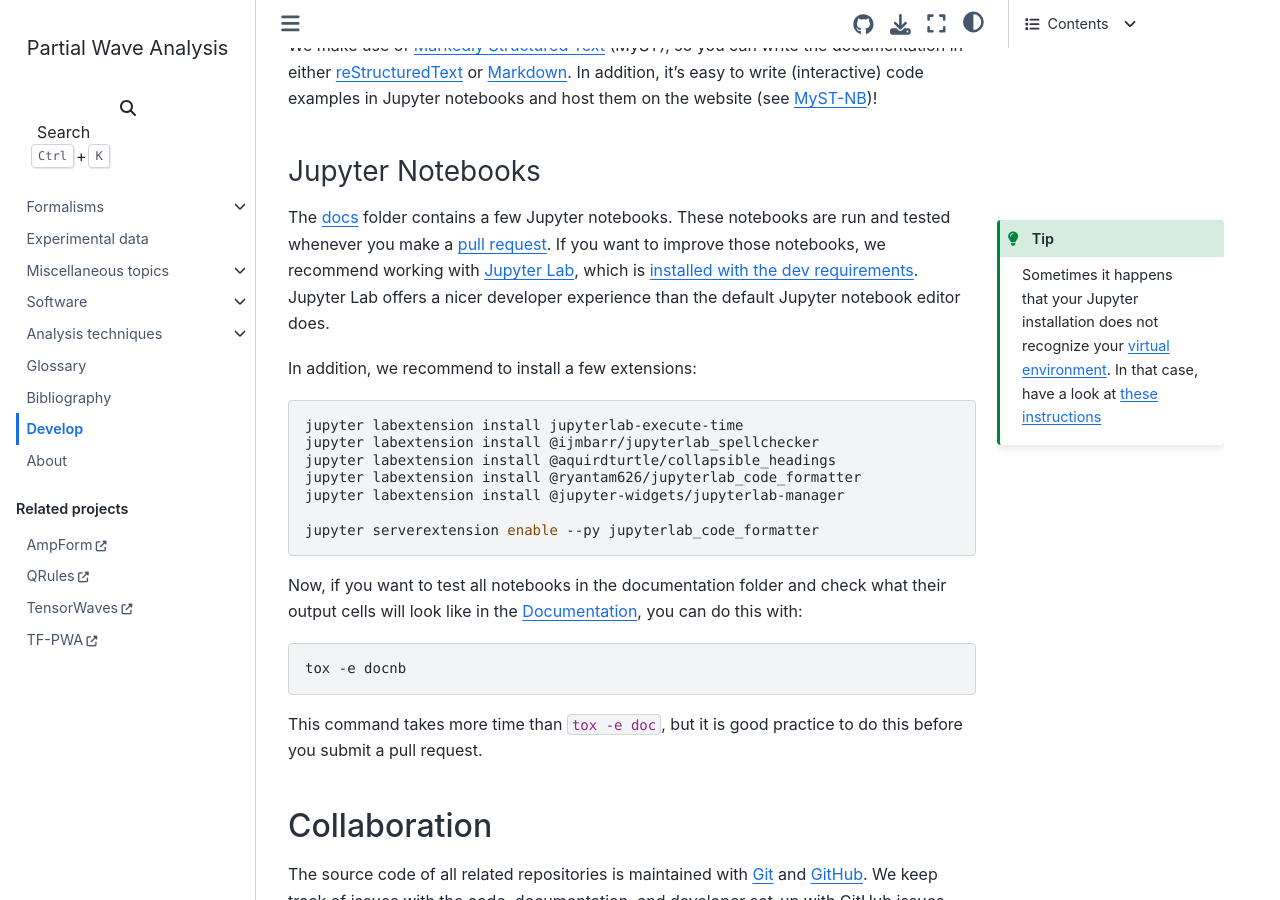
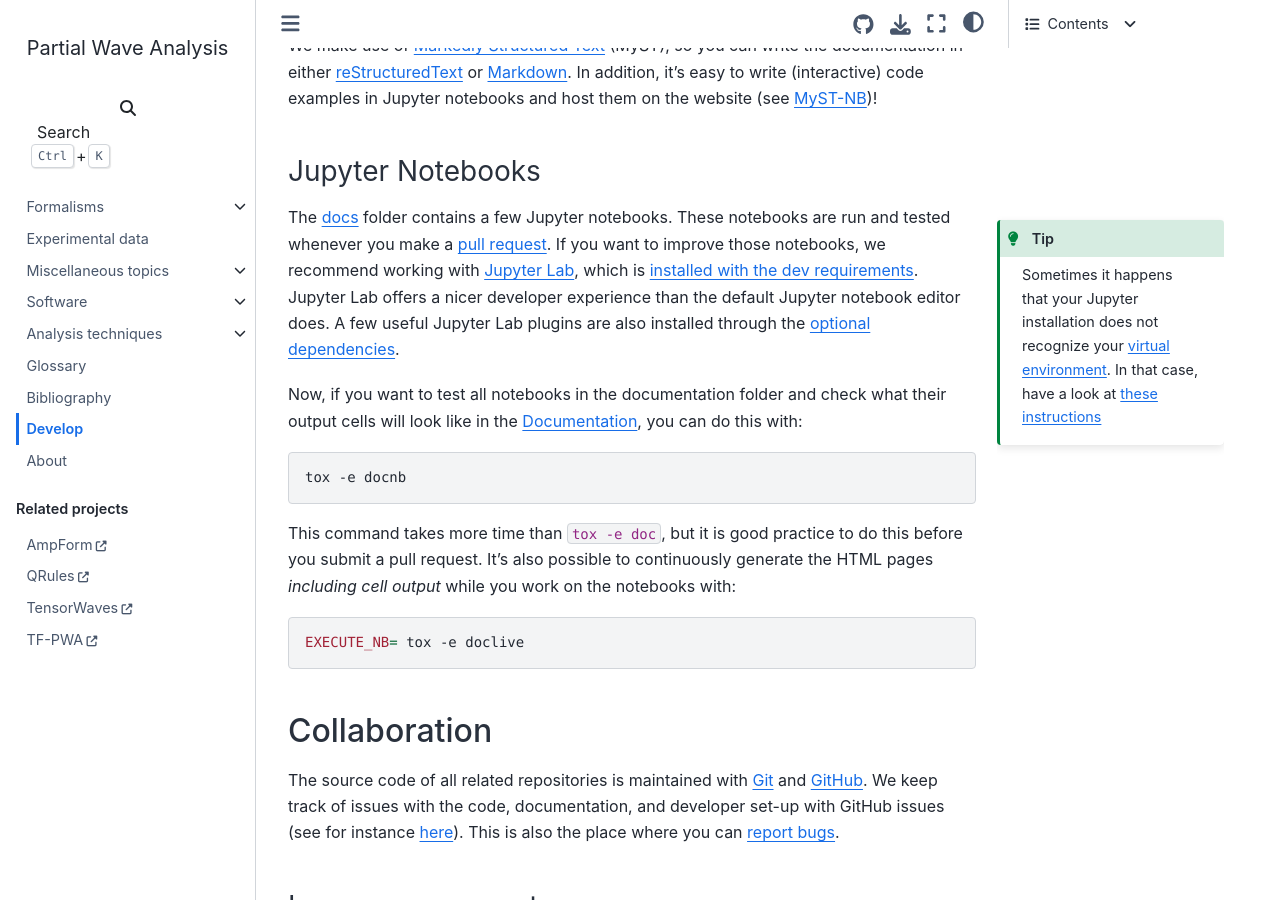
Before and after one commit to ComPWA/PWA-pages, a Sphinx documentation site: the page built from docs/develop.md, in a window 1280 px wide and 900 px high, scrolled down 7817 px. Built offline with Sphinx 7.4.7 and the Sphinx Book theme 1.1.4, drawn with Linux system fonts in a browser that asks for light colours; pages that are not in the unit, such as notebooks, are missing from menus.

Commit message:
docs: update Jupyter Lab instructions

````diff
--- a/docs/develop.md
+++ b/docs/develop.md
@@ -484,8 +484,10 @@ If you are doing a lot of work on the documentation,
 [`sphinx-autobuild`](https://pypi.org/project/sphinx-autobuild) is a nice tool
 to use. Just run:
 
+<!-- cspell:ignore doclive -->
+
 ```shell
-tox -e doc-live
+tox -e doclive
 ```
 
 This will start a server [http://127.0.0.1:8000](http://127.0.0.1:8000) where
@@ -527,19 +529,8 @@ notebooks, we recommend working with
 [Jupyter Lab](https://jupyterlab.readthedocs.io/en/stable), which is
 {ref}`installed with the dev requirements <develop:Optional dependencies>`.
 Jupyter Lab offers a nicer developer experience than the default Jupyter
-notebook editor does.
-
-In addition, we recommend to install a few extensions:
-
-```shell
-jupyter labextension install jupyterlab-execute-time
-jupyter labextension install @ijmbarr/jupyterlab_spellchecker
-jupyter labextension install @aquirdturtle/collapsible_headings
-jupyter labextension install @ryantam626/jupyterlab_code_formatter
-jupyter labextension install @jupyter-widgets/jupyterlab-manager
-
-jupyter serverextension enable --py jupyterlab_code_formatter
-```
+notebook editor does. A few useful Jupyter Lab plugins are also installed
+through the {ref}`optional dependencies <develop:Optional dependencies>`.
 
 Now, if you want to test all notebooks in the documentation folder and check
 what their output cells will look like in the {ref}`develop:Documentation`, you
@@ -550,7 +541,13 @@ tox -e docnb
 ```
 
 This command takes more time than `tox -e doc`, but it is good practice to do
-this before you submit a pull request.
+this before you submit a pull request. It's also possible to continuously
+generate the HTML pages _including cell output_ while you work on the notebooks
+with:
+
+```shell
+EXECUTE_NB= tox -e doclive
+```
 
 ## Collaboration
 
````
